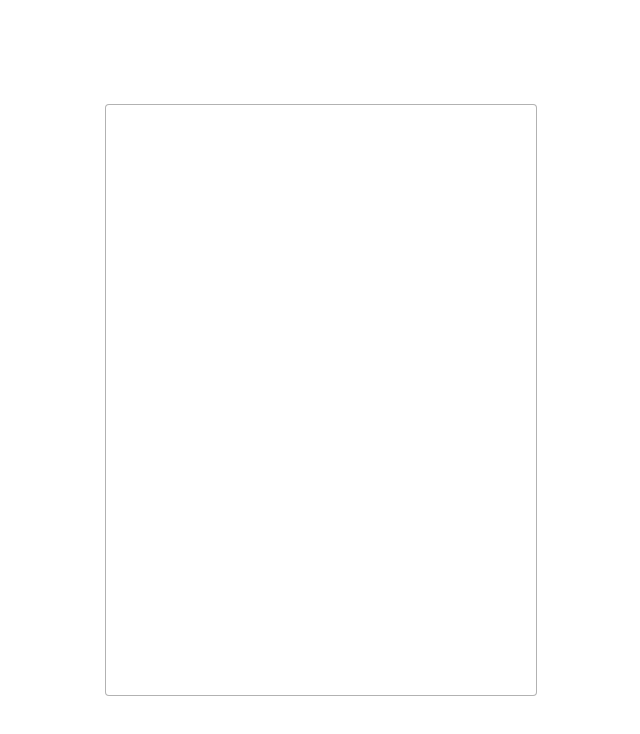
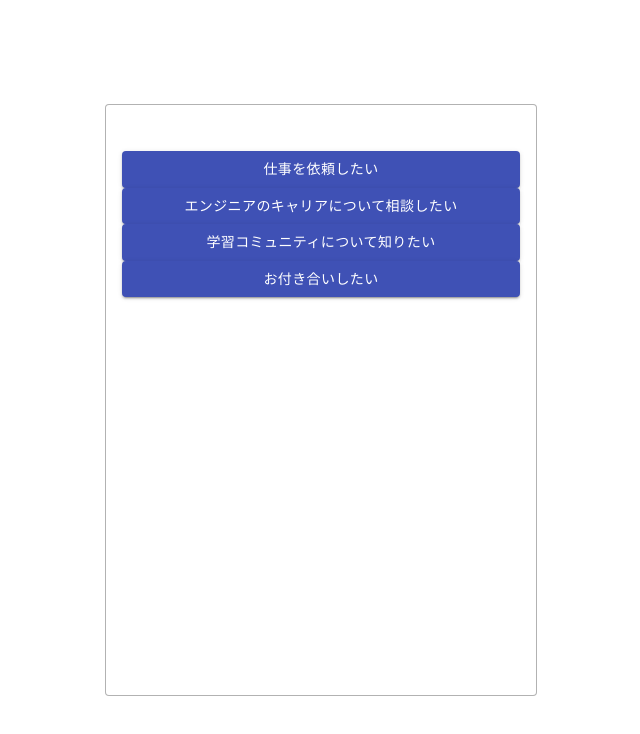
Before and after one commit to tack-k/chatbot, a React (Create React App) app: page / in a window 1280 px wide. Shown: the top 734 px of the page, without its empty margins (319-959 px from the left). Built offline with nearby package versions, Linux system fonts and the light colour scheme.

Commit message:
マテリアルUI,AnswerListからデータ取得

```diff
--- a/src/components/Answer.jsx
+++ b/src/components/Answer.jsx
@@ -1,9 +1,19 @@
 import React from 'react';
+import { makeStyles } from '@material-ui/core/styles';
+import Button from '@material-ui/core/Button';
 
-const Answer = () => {
+const useStyles = makeStyles((theme) => ({
+  root: {
 
+  },
+}));
+
+const Answer = (props) => {
+  // const classes = useStyles();
   return (
-    <div className=""></div>
+    <Button variant="contained" color="primary">
+      {props.content}
+    </Button>
   )
 }
 
```
